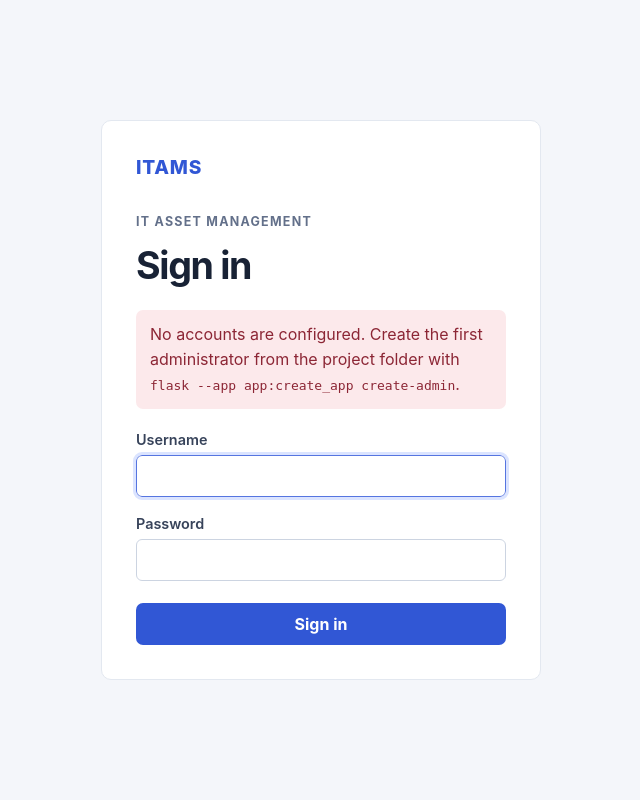
After one commit to SRIRAMV570/IT-Infrastructure-Asset-Management-System, a Flask app: page /login in a window 1280 px wide. The commit adds this page. Shown: the whole page, without its empty margins (319-959 px from the left). Run offline with Flask 3, Linux system fonts and the light colour scheme.

Commit message:
feat: add authentication, RBAC and CSRF protections (#4)
* Add asset inventory MVP

Co-authored-by: Copilot <223556219+Copilot@users.noreply.github.com>

* Add GitHub Actions test workflow

Co-authored-by: Copilot <223556219+Copilot@users.noreply.github.com>

* Add authentication and role-based access

Co-authored-by: Copilot <223556219+Copilot@users.noreply.github.com>

* ci: align required check name with branch protection

---------

Co-authored-by: Copilot <223556219+Copilot@users.noreply.github.com>
Co-authored-by: Sharvesh K <sharveshk1228@gmail.com>

```diff
--- a/app.py
+++ b/app.py
@@ -1,8 +1,11 @@
 import os
+import re
 import secrets
 import sqlite3
+from functools import wraps
 from pathlib import Path
 
+import click
 from flask import (
     Flask,
     abort,
@@ -12,13 +15,42 @@ from flask import (
     redirect,
     render_template,
     request,
+    session,
     url_for,
 )
+from werkzeug.security import check_password_hash, generate_password_hash
 
 
 ASSET_STATUSES = ("available", "allocated", "maintenance", "retired")
+USER_ROLES = (
+    "admin",
+    "asset_manager",
+    "department_manager",
+    "employee",
+    "auditor",
+)
+ASSET_MANAGER_ROLES = ("admin", "asset_manager")
+USERNAME_PATTERN = re.compile(r"^[A-Za-z0-9_.-]{3,64}$")
+MIN_PASSWORD_LENGTH = 12
+DUMMY_PASSWORD_HASH = generate_password_hash("nonexistent-account-password")
 
 SCHEMA = """
+CREATE TABLE IF NOT EXISTS users (
+    id INTEGER PRIMARY KEY AUTOINCREMENT,
+    username TEXT NOT NULL COLLATE NOCASE UNIQUE,
+    password_hash TEXT NOT NULL,
+    role TEXT NOT NULL CHECK (
+        role IN (
+            'admin',
+            'asset_manager',
+            'department_manager',
+            'employee',
+            'auditor'
+        )
+    ),
+    created_at TEXT NOT NULL DEFAULT CURRENT_TIMESTAMP
+);
+
 CREATE TABLE IF NOT EXISTS assets (
     id INTEGER PRIMARY KEY AUTOINCREMENT,
     asset_tag TEXT NOT NULL COLLATE NOCASE UNIQUE,
@@ -49,14 +81,22 @@ CREATE UNIQUE INDEX IF NOT EXISTS one_active_allocation_per_asset
 
 def create_app(test_config=None):
     app = Flask(__name__, instance_relative_config=True)
+    Path(app.instance_path).mkdir(parents=True, exist_ok=True)
+    secret_key = os.environ.get("FLASK_SECRET_KEY")
+    if not secret_key and test_config:
+        secret_key = test_config.get("SECRET_KEY")
+    if not secret_key:
+        secret_key = _load_development_secret(app.instance_path)
+
     app.config.from_mapping(
         DATABASE=os.path.join(app.instance_path, "itams.sqlite3"),
-        SECRET_KEY=os.environ.get("FLASK_SECRET_KEY") or secrets.token_hex(32),
+        SECRET_KEY=secret_key,
+        SESSION_COOKIE_HTTPONLY=True,
+        SESSION_COOKIE_SAMESITE="Lax",
+        SESSION_COOKIE_SECURE=os.environ.get("SESSION_COOKIE_SECURE") == "1",
     )
     if test_config:
         app.config.update(test_config)
-
-    Path(app.instance_path).mkdir(parents=True, exist_ok=True)
 
     connection = sqlite3.connect(app.config["DATABASE"])
     try:
@@ -69,6 +109,140 @@ def create_app(test_config=None):
         connection = g.pop("db", None)
         if connection is not None:
             connection.close()
+
+    @app.context_processor
+    def inject_auth_context():
+        return {
+            "csrf_token": session.get("csrf_token", ""),
+            "current_user": getattr(g, "user", None),
+        }
+
+    @app.before_request
+    def authenticate_request():
+        session.setdefault("csrf_token", secrets.token_urlsafe(32))
+        if request.method in {"POST", "PUT", "PATCH", "DELETE"}:
+            supplied_token = request.form.get("csrf_token", "")
+            if not secrets.compare_digest(
+                session["csrf_token"], supplied_token
+            ):
+                abort(400, description="Invalid or missing CSRF token.")
+
+        if request.endpoint == "login":
+            user_id = session.get("user_id")
+            if user_id is not None:
+                user = get_db().execute(
+                    "SELECT id, username, role FROM users WHERE id = ?", (user_id,)
+                ).fetchone()
+                if user is None:
+                    session.clear()
+                    session["csrf_token"] = secrets.token_urlsafe(32)
+                else:
+                    g.user = user
+            return None
+
+        if request.endpoint in {"static", None}:
+            return None
+
+        user_id = session.get("user_id")
+        if user_id is None:
+            return redirect(url_for("login"))
+
+        user = get_db().execute(
+            "SELECT id, username, role FROM users WHERE id = ?", (user_id,)
+        ).fetchone()
+        if user is None:
+            session.clear()
+            return redirect(url_for("login"))
+        g.user = user
+        return None
+
+    @app.cli.command("create-admin")
+    @click.option("--username", prompt=True)
+    @click.option(
+        "--password",
+        prompt=True,
+        hide_input=True,
+        confirmation_prompt=True,
+    )
+    def create_admin(username, password):
+        """Create the first administrator for a new installation."""
+        _validate_new_user(username, password)
+        db = get_db()
+        if db.execute("SELECT 1 FROM users LIMIT 1").fetchone():
+            raise click.ClickException(
+                "An account already exists; use create-user to add accounts."
+            )
+        _create_user(db, username, password, "admin")
+        db.commit()
+        click.echo(f"Administrator '{username}' created.")
+
+    @app.cli.command("create-user")
+    @click.option("--username", prompt=True)
+    @click.option(
+        "--role",
+        type=click.Choice(USER_ROLES, case_sensitive=False),
+        prompt=True,
+    )
+    @click.option(
+        "--password",
+        prompt=True,
+        hide_input=True,
+        confirmation_prompt=True,
+    )
+    def create_user(username, role, password):
+        """Create a user account with the selected application role."""
+        _validate_new_user(username, password)
+        db = get_db()
+        if not db.execute(
+            "SELECT 1 FROM users WHERE role = 'admin' LIMIT 1"
+        ).fetchone():
+            raise click.ClickException(
+                "Create the first administrator before adding other users."
+            )
+        try:
+            _create_user(db, username, password, role)
+            db.commit()
+        except sqlite3.IntegrityError as error:
+            db.rollback()
+            if "users.username" in str(error):
+                raise click.ClickException("That username already exists.") from error
+            raise
+        click.echo(f"User '{username}' created with role '{role}'.")
+
+    @app.route("/login", methods=("GET", "POST"))
+    def login():
+        if getattr(g, "user", None) is not None:
+            return redirect(url_for("index"))
+
+        if request.method == "POST":
+            username = request.form.get("username", "").strip()
+            password = request.form.get("password", "")
+            user = get_db().execute(
+                "SELECT id, username, password_hash, role FROM users "
+                "WHERE username = ?",
+                (username,),
+            ).fetchone()
+            password_hash = (
+                user["password_hash"] if user else DUMMY_PASSWORD_HASH
+            )
+            if not check_password_hash(password_hash, password) or user is None:
+                flash("Invalid username or password.", "error")
+            else:
+                session.clear()
+                session["user_id"] = user["id"]
+                flash(f"Signed in as {user['username']}.", "success")
+                return redirect(url_for("index"))
+
+        account_count = get_db().execute(
+            "SELECT COUNT(*) AS count FROM users"
+        ).fetchone()["count"]
+        return render_template("login.html", account_count=account_count)
+
+    @app.post("/logout")
+    def logout():
+        session.clear()
+        flash("You have been signed out.", "success")
+        return redirect(url_for("login"))
 
     @app.get("/")
     def index():
@@ -112,6 +286,7 @@ def create_app(test_config=None):
         )
 
     @app.route("/assets/new", methods=("GET", "POST"))
+    @roles_required(*ASSET_MANAGER_ROLES)
     def asset_create():
         if request.method == "POST":
             values = asset_form_values()
@@ -179,6 +354,7 @@ def create_app(test_config=None):
         )
 
     @app.post("/assets/<int:asset_id>/allocate")
+    @roles_required(*ASSET_MANAGER_ROLES)
     def asset_allocate(asset_id):
         get_asset_or_404(asset_id)
         assignee = request.form.get("assignee", "").strip()
@@ -206,6 +382,7 @@ def create_app(test_config=None):
         return redirect(url_for("asset_detail", asset_id=asset_id))
 
     @app.post("/assets/<int:asset_id>/return")
+    @roles_required(*ASSET_MANAGER_ROLES)
     def asset_return(asset_id):
         get_asset_or_404(asset_id)
         db = get_db()
@@ -235,6 +412,7 @@ def create_app(test_config=None):
         return redirect(url_for("asset_detail", asset_id=asset_id))
 
     @app.post("/assets/<int:asset_id>/retire")
+    @roles_required(*ASSET_MANAGER_ROLES)
     def asset_retire(asset_id):
         get_asset_or_404(asset_id)
         updated = get_db().execute(
@@ -301,5 +479,51 @@ def validate_asset(values):
     return None
 
 
+def roles_required(*allowed_roles):
+    def decorator(view):
+        @wraps(view)
+        def wrapped(*args, **kwargs):
+            if g.user["role"] not in allowed_roles:
+                abort(403)
+            return view(*args, **kwargs)
+
+        return wrapped
+
+    return decorator
+
+
+def _load_development_secret(instance_path):
+    secret_path = Path(instance_path) / ".flask_secret_key"
+    try:
+        with secret_path.open("x", encoding="utf-8") as secret_file:
+            secret = secrets.token_hex(32)
+            secret_file.write(secret)
+            return secret
+    except FileExistsError:
+        secret = secret_path.read_text(encoding="utf-8").strip()
+        if not secret:
+            raise RuntimeError(f"Flask secret key file is empty: {secret_path}")
+        return secret
+
+
+def _validate_new_user(username, password):
+    if not USERNAME_PATTERN.fullmatch(username):
+        raise click.ClickException(
+            "Username must be 3-64 characters and contain only letters, "
+            "numbers, dots, underscores, or hyphens."
+        )
+    if len(password) < MIN_PASSWORD_LENGTH:
+        raise click.ClickException(
+            f"Password must be at least {MIN_PASSWORD_LENGTH} characters long."
+        )
+
+
+def _create_user(db, username, password, role):
+    db.execute(
+        "INSERT INTO users (username, password_hash, role) VALUES (?, ?, ?)",
+        (username, generate_password_hash(password), role.lower()),
+    )
+
+
 if __name__ == "__main__":
     create_app().run(debug=os.environ.get("FLASK_DEBUG") == "1")
--- a/requirements.txt
+++ b/requirements.txt
@@ -1,2 +1,3 @@
 Flask>=3.0,<4.0
+click>=8.1,<9.0
 pytest>=8.0,<9.0
--- a/static/style.css
+++ b/static/style.css
@@ -73,9 +73,18 @@ dd { margin: 6px 0 0; font-weight: 600; }
 .empty-state { text-align: center; padding: 44px 20px; }
 .empty-state h2 { margin-bottom: 8px; }
 .retire-form { margin: 18px 0; }
+.logout-form { display: inline-flex; margin: 0; }
+.login-container { display: grid; min-height: 100vh; place-items: center; padding: 24px; }
+.login-panel { width: min(440px, 100%); padding: 34px; }
+.login-panel .brand { display: inline-block; margin-bottom: 20px; }
+.login-panel h1 { margin-bottom: 22px; }
+.login-form { display: grid; gap: 18px; margin-top: 22px; }
+.login-form .button { width: 100%; margin-top: 4px; }
+code { overflow-wrap: anywhere; }
 @media (max-width: 740px) {
   .topbar { padding: 0 20px; }
   nav { gap: 12px; }
+  nav > .muted { display: none; }
   .container { margin-top: 26px; }
   .stat-grid { grid-template-columns: repeat(2, 1fr); }
   .filters, .inline-form { align-items: stretch; flex-direction: column; }
--- a/templates/asset_form.html
+++ b/templates/asset_form.html
@@ -5,6 +5,7 @@
   <h1>Register an asset</h1>
   <p class="muted">Asset tag, name, and category are required. Tags and serial numbers must be unique.</p>
   <form class="panel form-grid" method="post">
+    <input type="hidden" name="csrf_token" value="{{ csrf_token }}">
     <label>Asset tag <span class="required">*</span>
       <input name="asset_tag" value="{{ asset.get('asset_tag', '') }}" required maxlength="80">
     </label>
--- a/templates/index.html
+++ b/templates/index.html
@@ -7,7 +7,9 @@
       <h1>Asset dashboard</h1>
       <p class="muted">A quick view of the organization's IT inventory.</p>
     </div>
-    <a class="button" href="{{ url_for('asset_create') }}">Register an asset</a>
+    {% if current_user.role in ("admin", "asset_manager") %}
+      <a class="button" href="{{ url_for('asset_create') }}">Register an asset</a>
+    {% endif %}
   </div>
   <section class="stat-grid" aria-label="Asset totals">
     <a class="stat-card" href="{{ url_for('asset_list') }}">
--- /dev/null
+++ b/templates/login.html
@@ -0,0 +1,44 @@
+<!doctype html>
+<html lang="en">
+<head>
+  <meta charset="utf-8">
+  <meta name="viewport" content="width=device-width, initial-scale=1">
+  <title>Sign in | ITAMS</title>
+  <link rel="stylesheet" href="{{ url_for('static', filename='style.css') }}">
+</head>
+<body>
+  <main class="login-container">
+    <section class="panel login-panel">
+      <a class="brand" href="{{ url_for('login') }}">ITAMS</a>
+      <p class="eyebrow">IT Asset Management</p>
+      <h1>Sign in</h1>
+      {% with messages = get_flashed_messages(with_categories=true) %}
+        {% if messages %}
+          <div class="messages" aria-live="polite">
+            {% for category, message in messages %}
+              <p class="message {{ category }}">{{ message }}</p>
+            {% endfor %}
+          </div>
+        {% endif %}
+      {% endwith %}
+      {% if account_count == 0 %}
+        <p class="message error">
+          No accounts are configured. Create the first administrator from the
+          project folder with
+          <code>flask --app app:create_app create-admin</code>.
+        </p>
+      {% endif %}
+      <form class="login-form" method="post" action="{{ url_for('login') }}">
+        <input type="hidden" name="csrf_token" value="{{ csrf_token }}">
+        <label for="username">Username
+          <input id="username" name="username" required autocomplete="username" autofocus>
+        </label>
+        <label for="password">Password
+          <input id="password" type="password" name="password" required autocomplete="current-password">
+        </label>
+        <button class="button" type="submit">Sign in</button>
+      </form>
+    </section>
+  </main>
+</body>
+</html>
```
Also changed, not shown: templates/asset_detail.html (+6 -3 lines), templates/assets.html (+6 -2 lines), templates/base.html (+10 -1 lines), tests/test_app.py (+227 -20 lines), .github/workflows/tests.yml, README.md.
